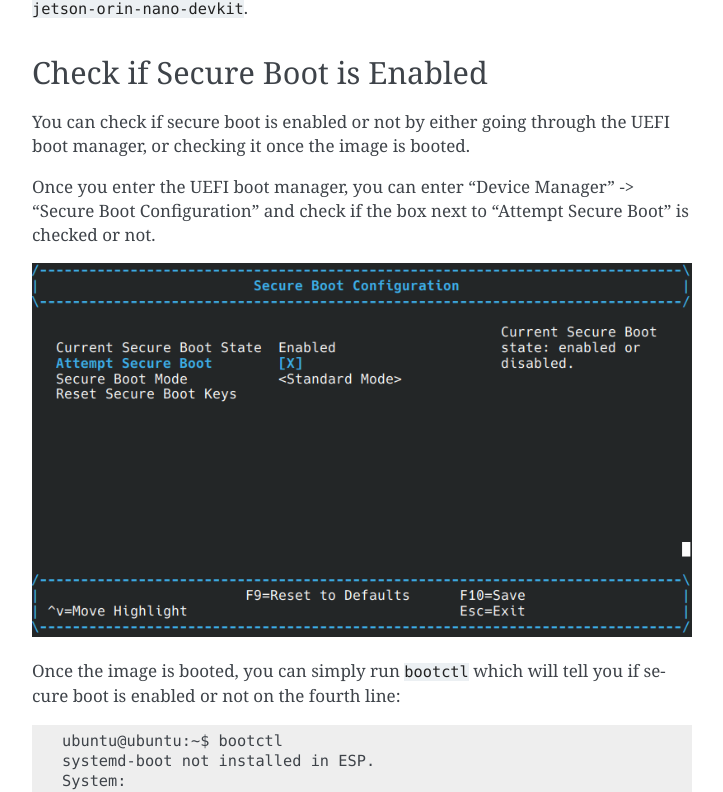
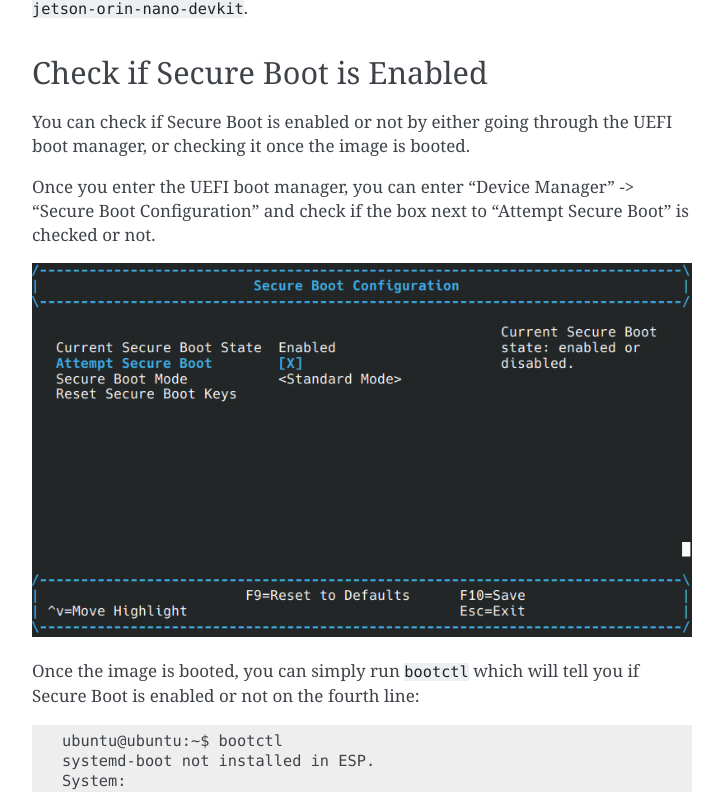
Before and after one commit to canonical/ubuntu-for-jetson, a Sphinx documentation site: the page built from docs/how-to/secure-boot.rst, in a window 1280 px wide and 1400 px high, scrolled down 2953 px. Shown: the part 150-942 px from the top of the window, without its empty margins (388-1111 px from the left). Built offline with Sphinx 7.4.7, drawn with Linux system fonts in a browser that asks for light colours; comment, search, counter and statistics services are not loaded; some of the changed text lies outside the part shown.

```diff
--- a/docs/core/release-note-jammy.rst
+++ b/docs/core/release-note-jammy.rst
@@ -42,7 +42,7 @@ Release Highlights
 
 
 * First Ubuntu Core image release for Tegra platforms
-* Full Disk Encryption and secure boot support. Full Disk Encryption will be automatically enabled when hardware support is detected. For enabling secure boot, refer to :doc:`the secure boot instructions </how-to/secure-boot>`
+* Full Disk Encryption and Secure Boot support. Full Disk Encryption will be automatically enabled when hardware support is detected. For enabling Secure Boot, refer to :doc:`the secure boot instructions </how-to/secure-boot>`
 * Strictly confined applications
 * OTA updates
 * Canonical QA team has been running intensive testing of this release in order to qualify it as Ubuntu certified on the three hardware platforms referenced below:
--- a/docs/how-to/secure-boot.rst
+++ b/docs/how-to/secure-boot.rst
@@ -1,6 +1,6 @@
 .. _secure-boot:
 
-Set up secure boot
+Set up Secure Boot
 ==================
 
 The NVIDIA Tegra boards come with full support for the Secure Boot specification, but do not come with any pre-loaded certificate in the firmware.
@@ -143,14 +143,14 @@ The ``$DEVICE`` variable can be either ``jetson-agx-orin-devkit`` or ``jetson-or
 Check if Secure Boot is Enabled
 -------------------------------
 
-You can check if secure boot is enabled or not by either going through the UEFI boot manager, or checking it once the image is booted.
+You can check if Secure Boot is enabled or not by either going through the UEFI boot manager, or checking it once the image is booted.
 
 Once you enter the UEFI boot manager, you can enter “Device Manager” \-\> “Secure Boot Configuration” and check if the box next to “Attempt Secure Boot” is checked or not.
 
 .. image:: firmware_secureboot.png
    :alt: Screenshot of the firmware Secure Boot Configuration menu
 
-Once the image is booted, you can simply run ``bootctl`` which will tell you if secure boot is enabled or not on the fourth line:
+Once the image is booted, you can simply run ``bootctl`` which will tell you if Secure Boot is enabled or not on the fourth line:
 
 .. code-block::
 
```
